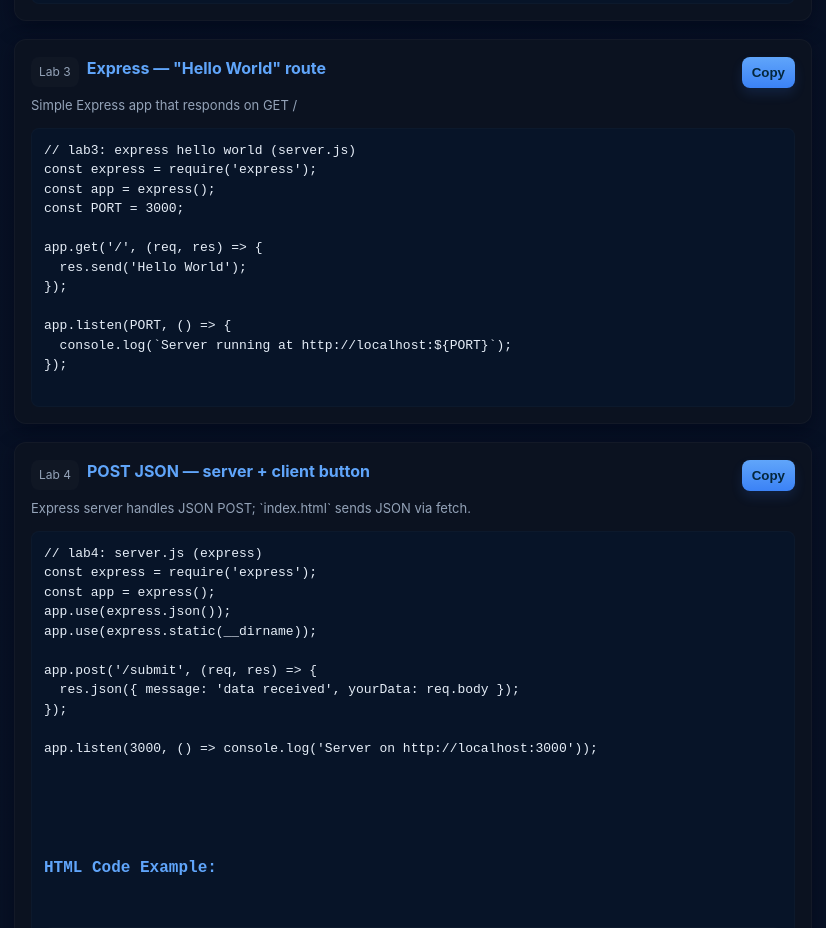
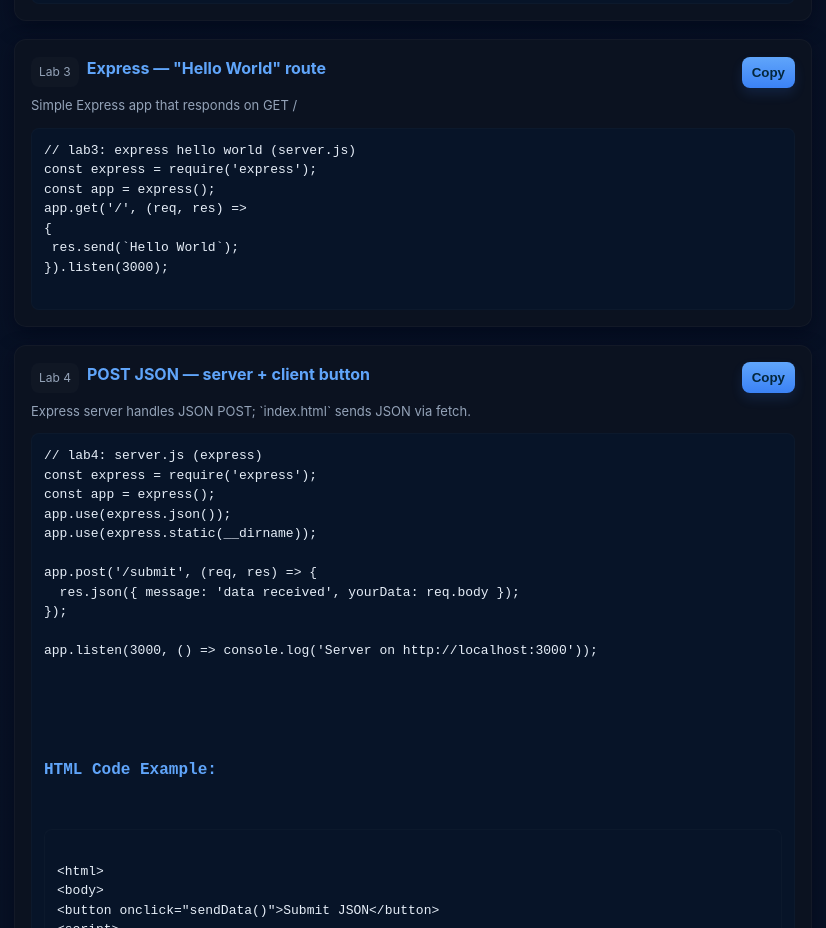
Before and after one commit to spr7zen-sketch/Mern-Stack-Codes, a plain HTML site: page index.html in a window 1280 px wide. Shown: the part 1200-2128 px from the top of the page, without its empty margins (378-1204 px from the left). Drawn offline with Linux system fonts and the light colour scheme.

Commit message:
Update index.html

```diff
--- a/index.html
+++ b/index.html
@@ -169,15 +169,10 @@
 // lab3: express hello world (server.js)
 const express = require('express');
 const app = express();
-const PORT = 3000;
-
-app.get('/', (req, res) => {
-  res.send('Hello World');
-});
-
-app.listen(PORT, () => {
-  console.log(`Server running at http://localhost:${PORT}`);
-});
+app.get('/', (req, res) =>
+{
+ res.send(`Hello World`);
+}).listen(3000);
       </pre>
     </section>
 
```
